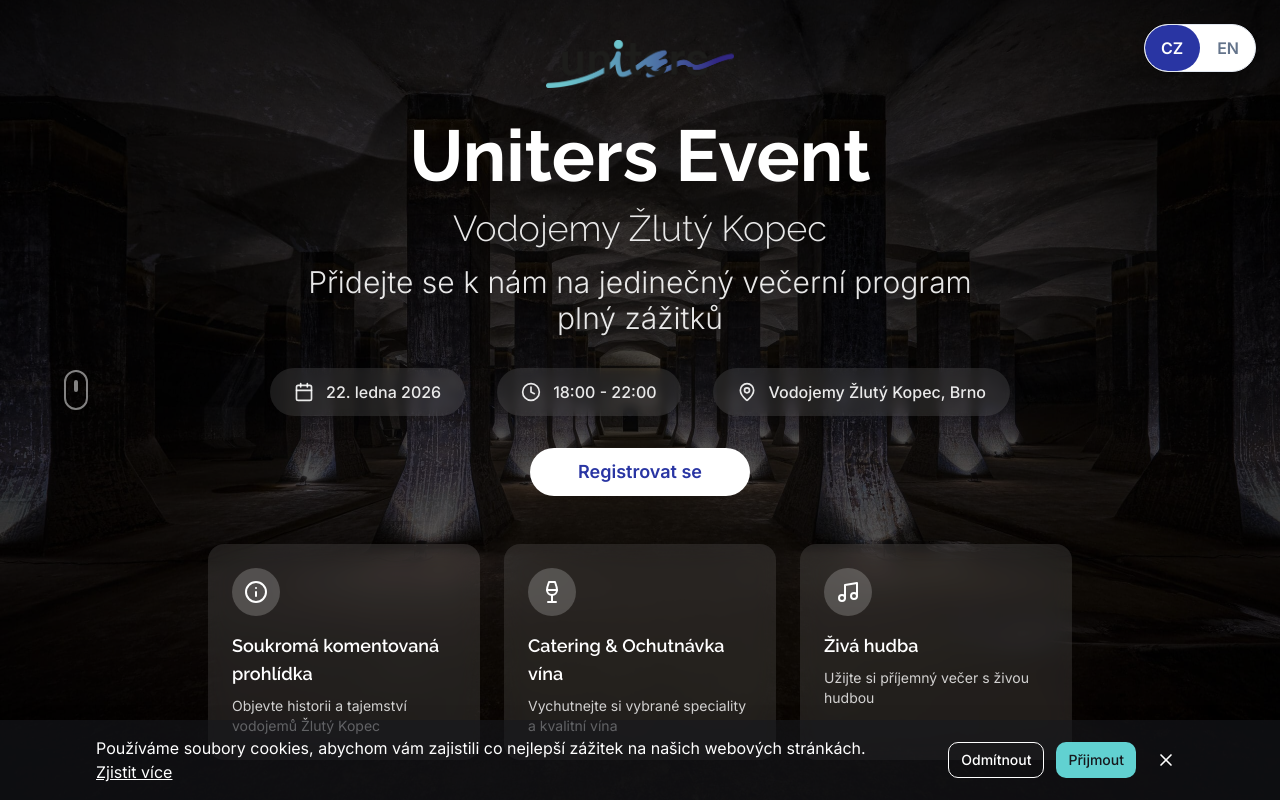
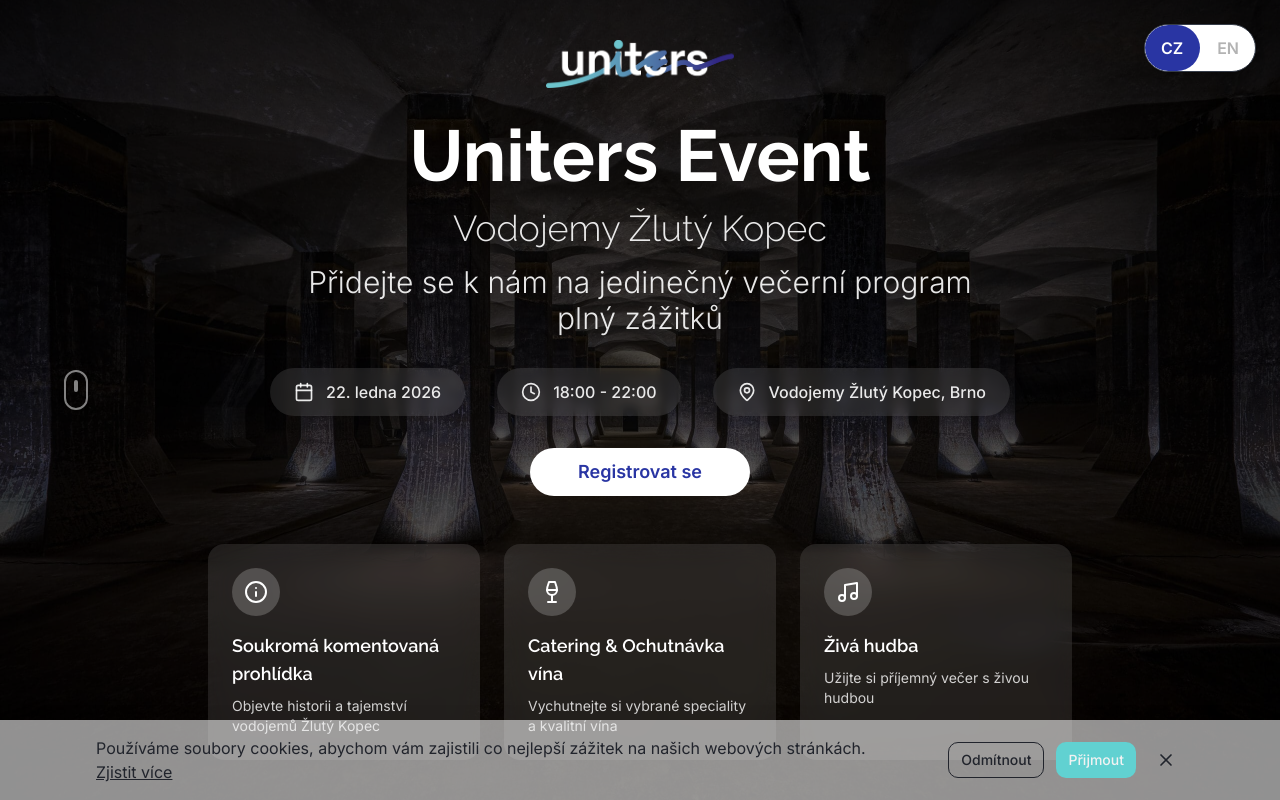
Before and after one commit to dominikholesovsky-cmd/uniters-unveil-spectacle, a React (Vite) app: page / in a window 1280 px wide. Shown: the top 800 px of the page. Built offline with nearby package versions, Linux system fonts and the light colour scheme; the HTML template or start-up script is replaced by a standard one.

Commit message:
Apply dark background and light logo
Apply a dark, gradient background to the site and use the light version of the logo in the hero section.

```diff
--- a/src/components/Hero.tsx
+++ b/src/components/Hero.tsx
@@ -1,6 +1,6 @@
 import { Button } from "@/components/ui/button";
 import { Calendar, MapPin, Clock, Wine, Music, Info } from "lucide-react";
-import unitersLogo from "@/assets/full-logo_uniters.png";
+import unitersLogo from "@/assets/full-logo_uniters_light.png";
 
 interface HeroProps {
   language: "cs" | "en";
--- a/src/index.css
+++ b/src/index.css
@@ -8,14 +8,14 @@ All colors MUST be HSL.
 
 @layer base {
   :root {
-    --background: 0 0% 100%;
-    --foreground: 220 15% 10%;
+    --background: 220 15% 15%;
+    --foreground: 0 0% 95%;
 
-    --card: 0 0% 100%;
-    --card-foreground: 220 15% 10%;
+    --card: 220 15% 18%;
+    --card-foreground: 0 0% 95%;
 
-    --popover: 0 0% 100%;
-    --popover-foreground: 220 15% 10%;
+    --popover: 220 15% 18%;
+    --popover-foreground: 0 0% 95%;
 
     /* Uniters brand colors from logo */
     --primary: 234 60% 40%;
@@ -24,8 +24,8 @@ All colors MUST be HSL.
     --secondary: 204 65% 55%;
     --secondary-foreground: 0 0% 100%;
 
-    --muted: 210 40% 96.1%;
-    --muted-foreground: 215.4 16.3% 46.9%;
+    --muted: 220 15% 20%;
+    --muted-foreground: 0 0% 70%;
 
     --accent: 180 55% 60%;
     --accent-foreground: 220 15% 10%;
@@ -33,15 +33,15 @@ All colors MUST be HSL.
     --destructive: 0 84.2% 60.2%;
     --destructive-foreground: 0 0% 100%;
 
-    --border: 214.3 31.8% 91.4%;
-    --input: 214.3 31.8% 91.4%;
+    --border: 220 15% 25%;
+    --input: 220 15% 25%;
     --ring: 234 60% 40%;
 
     --radius: 0.75rem;
 
     /* Custom event theme */
     --gradient-hero: linear-gradient(135deg, hsl(234 60% 40%), hsl(204 65% 55%), hsl(180 55% 60%));
-    --gradient-subtle: linear-gradient(180deg, hsl(0 0% 100%), hsl(210 40% 98%));
+    --gradient-subtle: linear-gradient(180deg, hsl(220 15% 12%), hsl(220 15% 18%));
     --shadow-elegant: 0 10px 40px -10px hsl(234 60% 40% / 0.2);
     --transition-smooth: all 0.3s cubic-bezier(0.4, 0, 0.2, 1);
 
```
